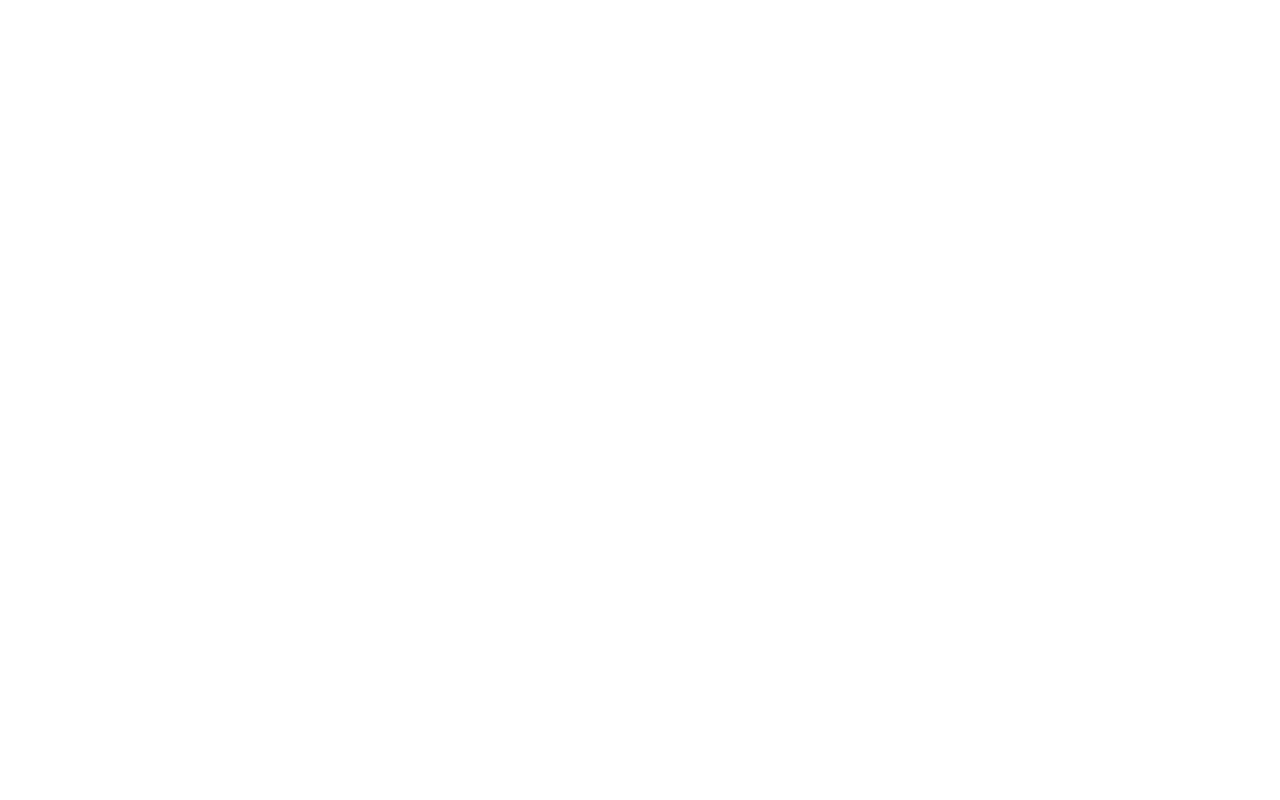
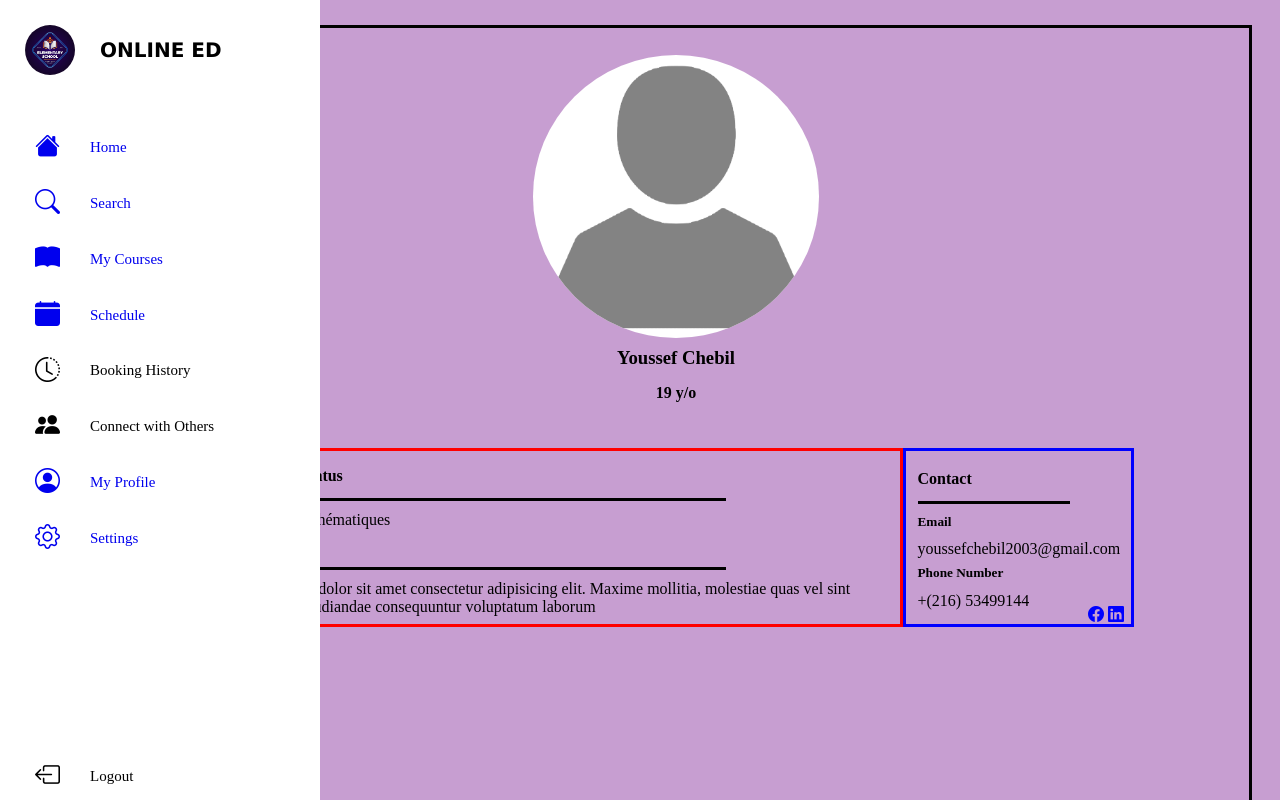
Before and after one commit to YoussefChebil2003/Online-Ed-Website, a plain HTML site: page student-profile.html in a window 1280 px wide. Drawn offline with nearby package versions, Linux system fonts and the light colour scheme.

Commit message:
adding student profile draft page

```diff
--- a/src/styles/student-home.css
+++ b/src/styles/student-home.css
@@ -28,7 +28,7 @@ body{
     display: flex;
     justify-content: center;
     align-items: center;
-    border:solid black;
+    /*border:solid black;*/
     margin-left: 15px;
 }
 
--- /dev/null
+++ b/src/styles/student-profile.css
@@ -0,0 +1,71 @@
+#profile.div{
+
+}
+
+h3,h4,h5{
+    margin-top: 0.5em;
+    margin-bottom: 0.8em;
+}
+
+
+
+
+.line{
+    height: 3px;
+    width: 75%;
+    font-size: 10px;
+    background-color: black;
+    opacity: 100%;
+    border: 0;
+    margin-bottom: 1em;
+}
+
+/*--------------------------------------------------basic info----------------------------------------*/
+
+.basic-info{
+    text-align: center;
+}
+
+.profile-img img{
+    max-width: 25%;
+    max-height: 25%;
+    min-width: 18%;
+    min-height: 18%;
+    border-radius: 50%;
+    background: white;
+}
+
+.profile-name-age{
+
+}
+
+/*--------------------------------------------------advanced info----------------------------------------*/
+.advanced-info{
+    display: flex;
+    margin-top: 4%;
+    margin-left: 10%;
+    margin-right: 10%;
+}
+
+.left-advanced{
+    padding: 0.5em;
+    border:solid red;
+}
+
+.right-advanced{
+    padding: 0.7em;
+    border: solid blue;
+    position: relative;
+}
+
+.right-advanced i{
+    width: 80px;
+    height: 80px;
+    color: blue;
+}
+
+.social-media{
+    position: absolute;
+    bottom: 0;
+    right: 7.5;
+}
--- a/src/styles/student-search.css
+++ b/src/styles/student-search.css
@@ -160,8 +160,6 @@
     margin-top: 0.8em;
     margin-bottom: 0.8em;
 }
-
-
 
 .dropdown-menu li:hover{
     background: #2a2d35;
--- a/src/styles/student-style.css
+++ b/src/styles/student-style.css
@@ -10,7 +10,7 @@
 }
 
 body{
-    background-color: rgb(194, 194, 235);
+    background-color: rgb(199, 158, 209);
 }
 
 nav{
--- a/student-profile.html
+++ b/student-profile.html
@@ -0,0 +1,124 @@
+<html lang="en">
+<head>
+    <meta charset="UTF-8">
+    <meta http-equiv="X-UA-Compatible" content="IE=edge">
+    <meta name="viewport" content="width=device-width, initial-scale=1.0", user-scalable="no">
+    <link rel="stylesheet" href="src/styles/student-style.css">
+    <link rel="stylesheet" href="src/styles/student-profile.css">
+    <link rel="stylesheet" href="src/styles/style.css">
+    <link rel="stylesheet" href="https://cdn.jsdelivr.net/npm/bootstrap-icons@1.10.3/font/bootstrap-icons.css">
+    <link rel="stylesheet" href="https://cdnjs.cloudflare.com/ajax/libs/font-awesome/6.2.1/css/all.min.css">
+    <title>OnlineEd</title>
+</head>
+<body>
+    <div class="menu-list">
+        <a href="#">
+            <i class="bi bi-list"></i>
+        </a>
+    </div>
+
+    <nav class="student-nav">
+        <ul>
+            <li><a class="logo">
+                    <img src="src/img/temporarylogo.png">
+                    <span>Online Ed</span>
+                </a>
+            </li>
+            <li><a href="student-home.html">
+                    <i class="bi bi-house-fill"></i>
+                    <span>Home</span>
+                </a>
+            </li>
+            <li><a href="student-search.html">
+                    <i class="bi bi-search"></i>
+                    <span>Search</span>
+                </a>
+            </li>
+            <li><a href="student-courses.html">
+                    <i class="bi bi-book-fill"></i>
+                    <span>My Courses</span>
+                </a>
+            </li>
+            <li><a href="student-schedule.html">
+                    <i class="bi bi-calendar-fill"></i>
+                    <span>Schedule</span>
+            </a>
+            </li>
+            <li><a>
+                    <i class="bi bi-clock-history"></i>
+                    <span>Booking History</span>
+                </a>
+            </li>
+            <li><a>
+                    <i class="bi bi-people-fill"></i>
+                    <span>Connect with Others</span>
+                </a>
+            </li>
+            <li><a href="student-profile.html">
+                    <i class="bi bi-person-circle"></i>
+                    <span>My Profile</span>
+                </a>
+            </li>
+            <li>
+                <a href="settings.html">
+                    <i class="bi bi-gear"></i>
+                    <span>Settings</span>
+                </a>
+            </li>
+            <li><a class="logout">
+                    <i class="bi bi-box-arrow-left"></i>
+                    <span>Logout</span>
+                </a>
+            </li>
+        </ul>
+    </nav>
+
+    <section id="student-content">
+        <div id="profile-div">
+            <h2>Your Profile</h2>
+            <div class="basic-info">
+                <div class="profile-img">
+                    <img src="src/img/unknown-profilepic.png">
+                </div>
+                <div class="profile-name-age">
+                    <h3>Youssef Chebil</h3>
+                    <h4>19 y/o</h4>
+                </div>
+            </div>
+            <div class="advanced-info">
+                <div class="left-advanced">
+                    <div class="education-status">
+                        <h4>Education status</h4>
+                        <hr class="line"/>
+                        <p>Bac 2021 mathématiques</p>
+                    </div>
+                    <div class="bio">
+                        <h4>Bio</h4>
+                        <hr class="line"/>
+                        <p>Lorem ipsum dolor sit amet consectetur adipisicing elit. Maxime mollitia,
+                            molestiae quas vel sint commodi repudiandae consequuntur voluptatum laborum</p>
+                    </div>
+                </div>
+                <div class="right-advanced">
+                    <div class="contact">
+                        <h4>Contact</h4>
+                        <hr class="line"/>
+                        <h5>Email</h5>
+                        <p>youssefchebil2003@gmail.com</p>
+                        <h5>Phone Number</h5>
+                        <p>+(216) 53499144</p>
+                        <div class="social-media">
+                            <i class="bi bi-facebook"></i>
+                            <i class="bi bi-linkedin"></i>
+                        </div>
+                    </div>
+                </div>
+            </div>
+        </div>
+    </section>
+
+</body>
+<!--<script src="src/scripts/student-data.js"></script>
+<script src="src/scripts/student-profile.js"></script>-->
+
+</html>
```
Also changed, not shown: src/scripts/student-profile.js (added, +21 -0 lines).
